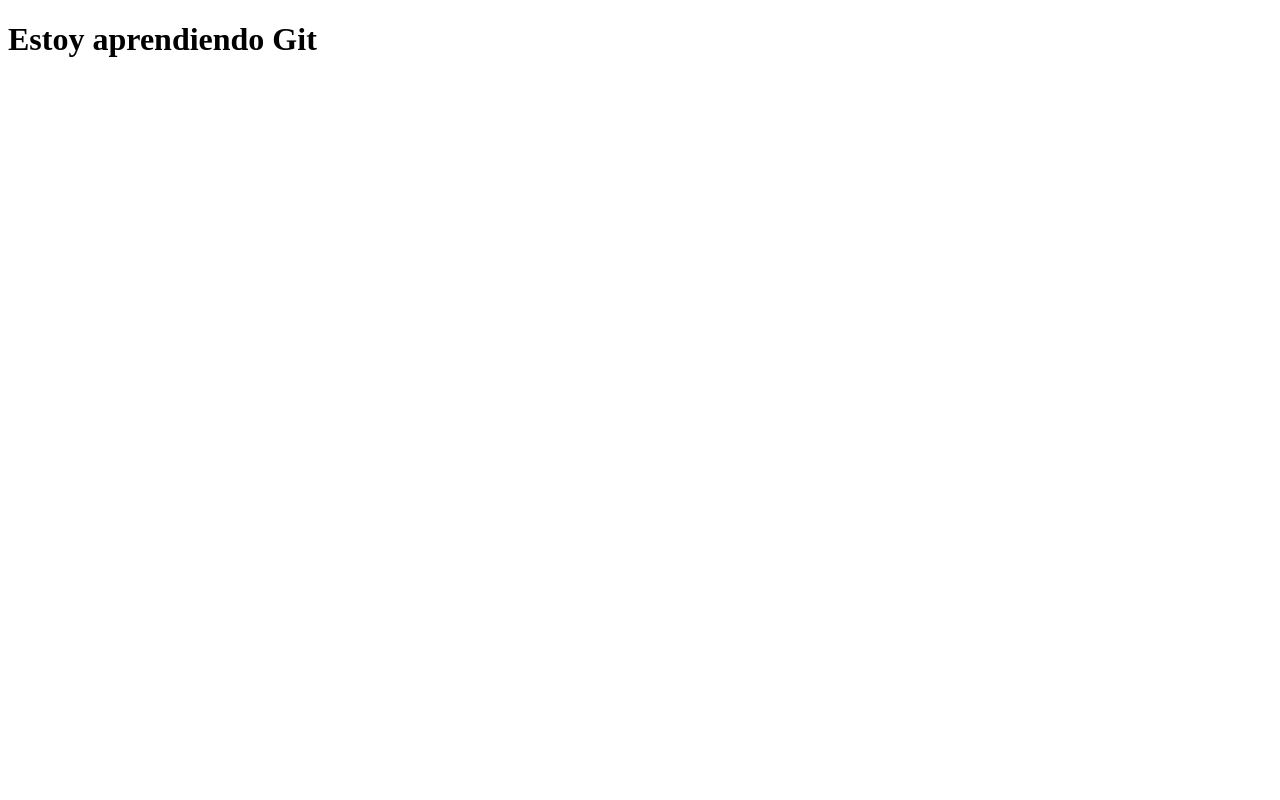
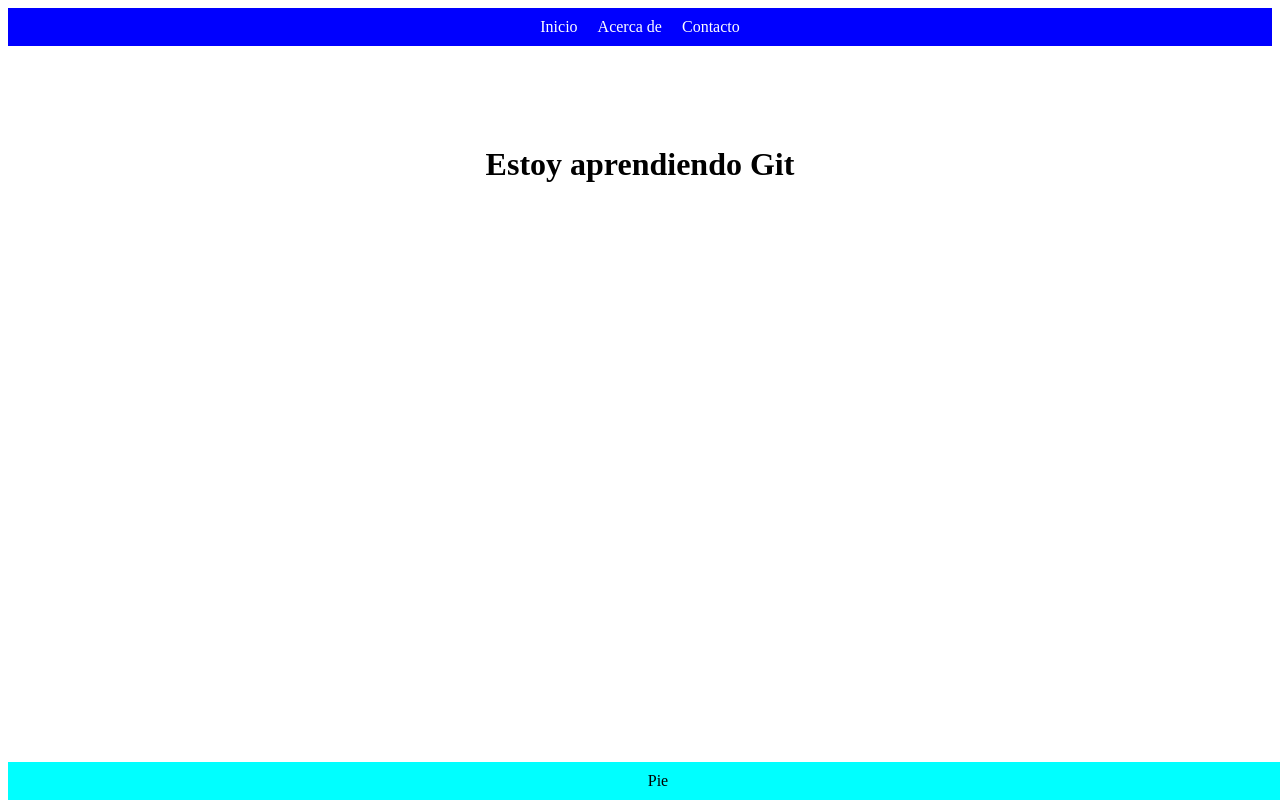
Before and after one commit to SPinedaGamboa/AprendiendoGit, a plain HTML site: page index.html in a window 1280 px wide. Drawn offline with Linux system fonts and the light colour scheme.

Commit message:
Agregando Footer

```diff
--- a/index.html
+++ b/index.html
@@ -4,8 +4,17 @@
     <meta charset="UTF-8">
     <meta name="viewport" content="width=device-width, initial-scale=1.0">
     <title>Aprendiendo Git</title>
+    <link rel="stylesheet" href="style.css">
 </head>
 <body>
+    <header>
+        <nav>
+            <a href="#">Inicio</a>
+            <a href="#">Acerca de</a>
+            <a href="#">Contacto</a>
+        </nav>
+    </header>
     <h1>Estoy aprendiendo Git</h1>
+    <footer>Pie</footer>
 </body>
 </html>
--- /dev/null
+++ b/style.css
@@ -0,0 +1,26 @@
+header{
+    background-color: blue;
+    padding: 10px;
+    text-align: center;
+}
+nav{
+    display: flex;
+    justify-content: center;
+}
+nav a{
+    margin: 0 10px;
+    text-decoration: none;
+    color: white;
+}
+h1{
+    text-align: center;
+    margin-top: 100px;
+}
+footer{
+    background-color: aqua;
+    padding: 10px;
+    text-align: center;
+    position: fixed;
+    bottom: 0;
+    width: 100%;
+}
```
